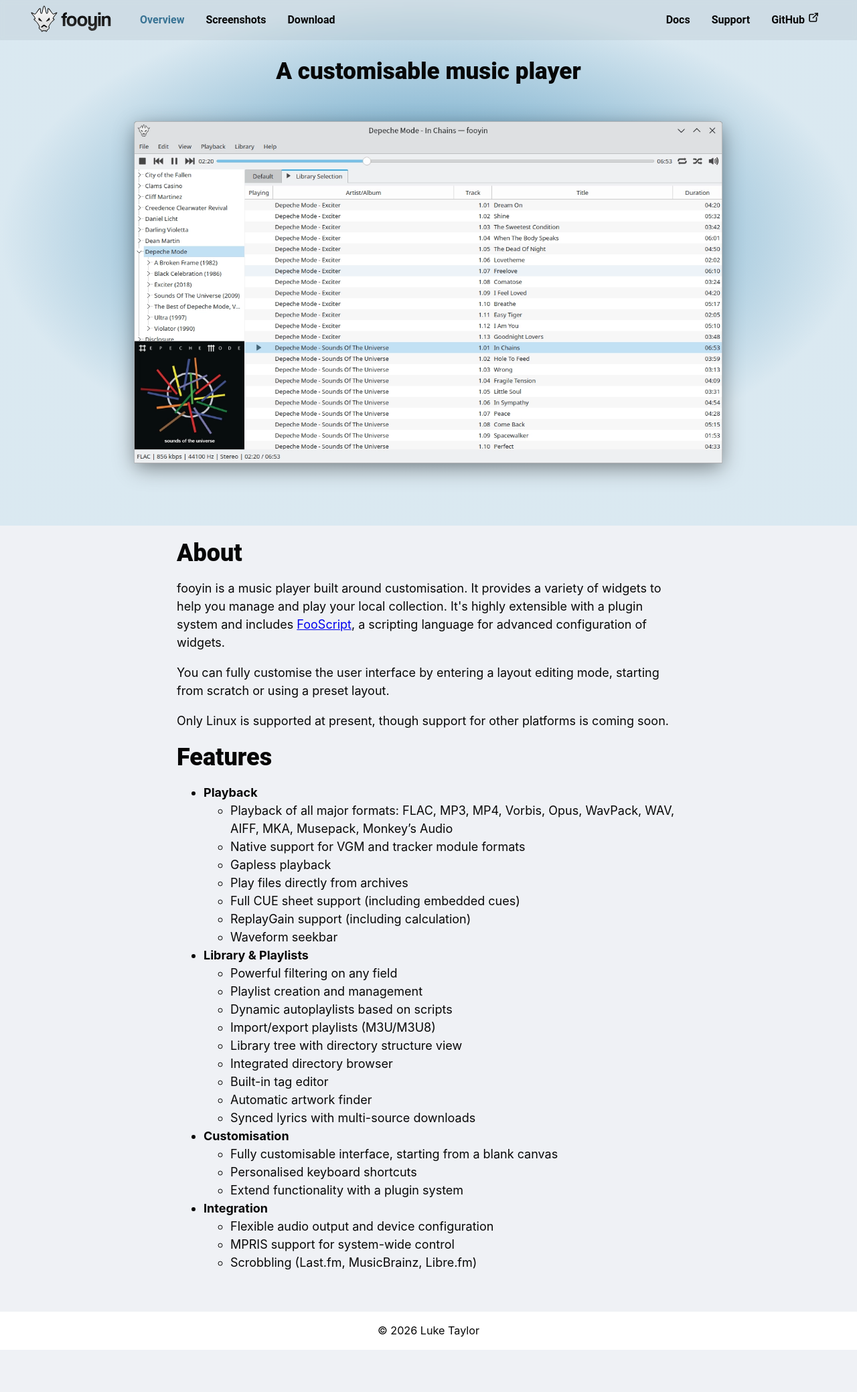
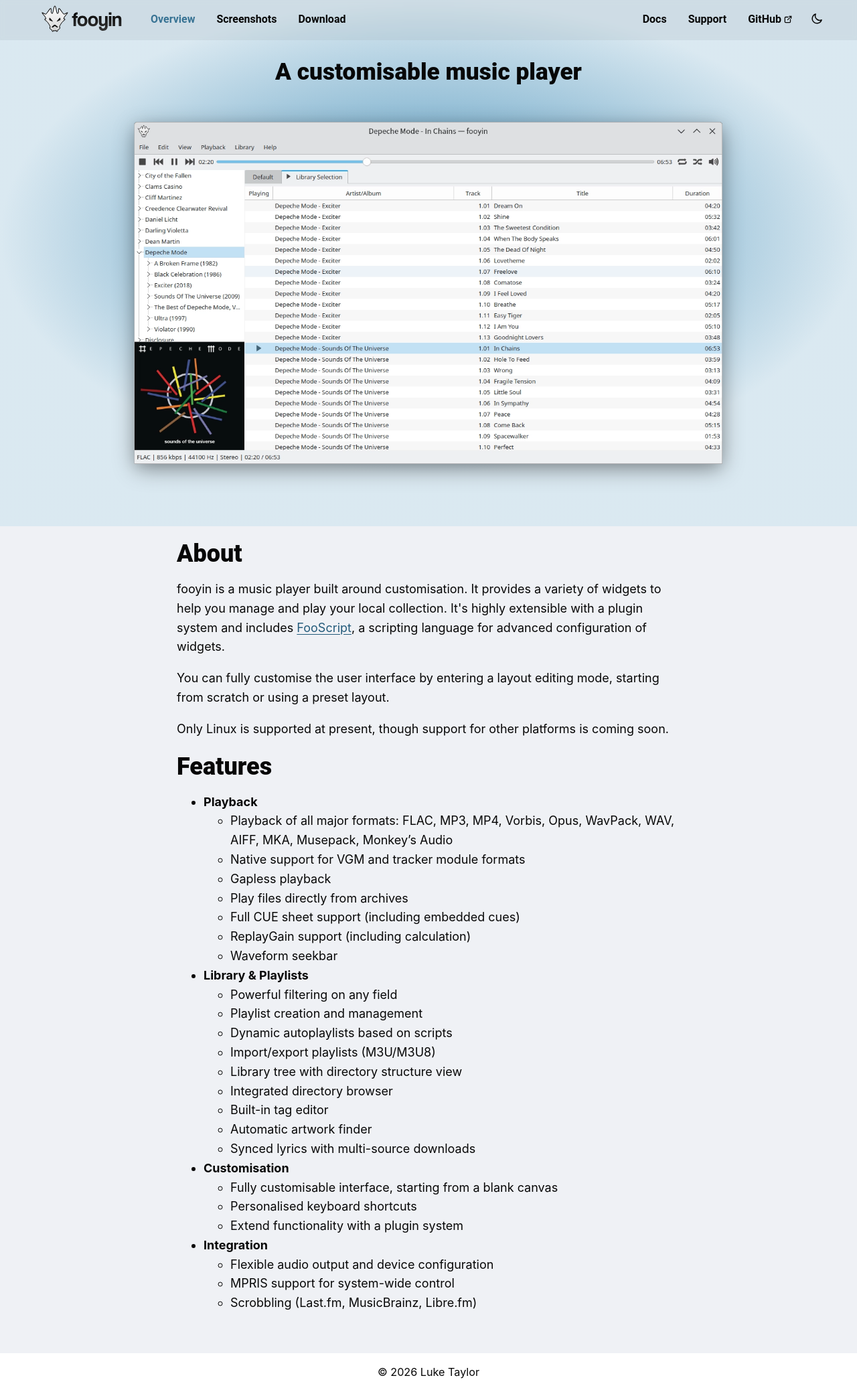
Before and after one commit to fooyin/fooyin.org, a Jekyll site: the page built from pages/home.html, in a window 1280 px wide. Shown: the whole page at 67% size. Built offline with Jekyll 4.4.1, drawn with Linux system fonts in a browser that asks for light colours; before the commit the page ends 2016 px from its top, so only the background shows below that.

Commit message:
Add theme toggle and improve CSS structure

```diff
--- a/_includes/header.html
+++ b/_includes/header.html
@@ -25,6 +25,17 @@
                         }}</a>
                 </li>
                 {% endfor %}
+                <li class="theme-item">
+                    <button class="theme-toggle" type="button" aria-label="Switch to dark mode" title="Switch to dark mode">
+                        <svg class="theme-icon theme-icon-sun" aria-hidden="true" viewBox="0 0 24 24">
+                            <circle cx="12" cy="12" r="4"></circle>
+                            <path d="M12 2v2M12 20v2M4.93 4.93l1.42 1.42M17.66 17.66l1.41 1.41M2 12h2M20 12h2M4.93 19.07l1.42-1.41M17.66 6.34l1.41-1.41"></path>
+                        </svg>
+                        <svg class="theme-icon theme-icon-moon" aria-hidden="true" viewBox="0 0 24 24">
+                            <path d="M20.5 14.1A8 8 0 0 1 9.9 3.5 8.5 8.5 0 1 0 20.5 14.1Z"></path>
+                        </svg>
+                    </button>
+                </li>
             </ul>
         </nav>
     </div>
--- a/_layouts/default.html
+++ b/_layouts/default.html
@@ -19,10 +19,11 @@
 	<link rel="icon" href="/assets/favicon.png" sizes="any">
 	<link rel="icon" href="/assets/favicon.svg" type="image/svg+xml">
 	<link rel="shortcut icon" href="/favicon.ico">
-	<link rel="stylesheet" href="/assets/css/main.css?v=4">
+	<script src="/assets/js/theme.js"></script>
+	<link rel="stylesheet" href="/assets/css/main.css?v=5">
 </head>
 
-<body>
+<body{% if page.url == "/" %} class="home"{% endif %}>
 	{{ content }}
 </body>
 
--- a/assets/css/main.css
+++ b/assets/css/main.css
@@ -1,5 +1,5 @@
 :root {
-  color-scheme: light dark;
+  color-scheme: light;
 
   --base-color: hsl(220, 23.1%, 94.9%);
   --base-color-text: hsl(0, 0%, 2.7%);
@@ -7,69 +7,118 @@
 
   --primary-color: hsl(201.6, 45.1%, 40%);
   --primary-color-text: hsl(0, 0%, 100%, 0.9);
+  --link-color: hsl(201.6, 55%, 31%);
 
   --navbar-link-color: hsl(0, 0%, 2.7%);
   --navbar-link-active-color: hsl(201.6, 45.1%, 40%);
 
   --base-shadow: 0 0 4px hsl(0, 0%, 0%, 0.2);
-  --background-color: hsl(225.7, 33.3%, 87.6%);
   --navbar-background-color: hsl(220, 23%, 100%);
   --footer-color: var(--base-color-text);
   --footer-background-color: var(--navbar-background-color);
 
   --button-background-color: hsl(0, 0%, 100%);
+  --icon-filter: none;
+  --focus-color: hsl(201.6, 65%, 35%);
+  --home-header-background: hsla(210, 9%, 60%, 0.15);
+  --feature-background: radial-gradient(
+    ellipse closest-side at 50% 45%,
+    hsl(201.6, 45.1%, 60%),
+    hsl(201.6, 45.1%, 70%),
+    hsl(201.6, 45.1%, 90%)
+  );
 
   --default-font-family: -apple-system, BlinkMacSystemFont, "Segoe UI", Roboto,
     Oxygen-Sans, Ubuntu, Cantarell, sans-serif;
   --header-font-family: Roboto, sans-serif;
 }
 
-.nav-logo.dark-logo {
-  display: none;
+:root[data-theme="dark"] {
+  color-scheme: dark;
+  --base-color: hsl(210, 9.3%, 21.2%);
+  --base-color-text: hsl(0, 0%, 100%, 0.9);
+  --base-color-text-title: hsl(0, 0%, 100%, 0.9);
+  --navbar-link-color: hsl(0, 0%, 100%, 0.9);
+  --navbar-link-active-color: hsl(201.6, 45.1%, 70%);
+  --base-shadow: 0 0 4px hsl(0, 0%, 0%, 0.4);
+  --navbar-background-color: hsl(210, 9.3%, 28.2%);
+  --footer-color: var(--base-color-text);
+  --footer-background-color: var(--navbar-background-color);
+  --button-background-color: hsl(210, 5%, 21%);
+  --link-color: hsl(201.6, 62%, 72%);
+  --icon-filter: invert(100%);
+  --focus-color: hsl(201.6, 70%, 72%);
+  --home-header-background: hsla(210, 9%, 56%, 0.15);
+  --feature-background: radial-gradient(
+    ellipse closest-side at 50% 45%,
+    hsl(201.6, 45.1%, 40%),
+    hsl(201.6, 45.1%, 30%),
+    hsl(201.6, 45.1%, 10%)
+  );
 }
 
 @media (prefers-color-scheme: dark) {
-  :root {
+  :root:not([data-theme]) {
+    color-scheme: dark;
     --base-color: hsl(210, 9.3%, 21.2%);
     --base-color-text: hsl(0, 0%, 100%, 0.9);
     --base-color-text-title: hsl(0, 0%, 100%, 0.9);
-
     --navbar-link-color: hsl(0, 0%, 100%, 0.9);
     --navbar-link-active-color: hsl(201.6, 45.1%, 70%);
-
     --base-shadow: 0 0 4px hsl(0, 0%, 0%, 0.4);
-    --background-color: hsl(210, 9.3%, 21.2%);
     --navbar-background-color: hsl(210, 9.3%, 28.2%);
     --footer-color: var(--base-color-text);
     --footer-background-color: var(--navbar-background-color);
+    --button-background-color: hsl(210, 5%, 21%);
+    --link-color: hsl(201.6, 62%, 72%);
+    --icon-filter: invert(100%);
+    --focus-color: hsl(201.6, 70%, 72%);
+    --home-header-background: hsla(210, 9%, 56%, 0.15);
+    --feature-background: radial-gradient(
+      ellipse closest-side at 50% 45%,
+      hsl(201.6, 45.1%, 40%),
+      hsl(201.6, 45.1%, 30%),
+      hsl(201.6, 45.1%, 10%)
+    );
+  }
+}
 
-    --button-background-color: hsl(210, 5%, 21%);
-  }
+*,
+*::before,
+*::after {
+  box-sizing: border-box;
+}
 
-  .nav-logo {
-    display: none;
-  }
-
-  .nav-logo.dark-logo {
-    display: initial;
-  }
-
-  #toggle-nav-btn {
-    filter: invert(150%);
-  }
+.nav-logo.dark-logo,
+.img.feature-img-dark,
+.theme-icon-sun {
+  display: none;
 }
 
 body {
   font-family: var(--default-font-family);
   font-size: 18px;
-
   background-color: var(--base-color);
   color: var(--base-color-text);
+  margin: 0;
+  min-height: 100vh;
+  overflow-x: hidden;
+}
 
-  margin: 0px;
-  width: 100vw;
-  max-width: 100vw;
-  overflow-x: hidden;
+a {
+  color: var(--link-color);
+  text-underline-offset: 0.15em;
+}
+
+a:hover {
+  text-decoration-thickness: 2px;
+}
+
+a:focus-visible,
+button:focus-visible,
+label:focus-visible {
+  outline: 3px solid var(--focus-color);
+  outline-offset: 3px;
 }
 
 h1,
@@ -84,15 +133,15 @@
 }
 
 h1 {
-  font-size: 42px;
+  font-size: clamp(2.25rem, 5vw, 2.625rem);
 }
 
 h2 {
-  font-size: 36px;
+  font-size: clamp(1.8rem, 4vw, 2.25rem);
 }
 
 h3 {
-  font-size: 28px;
+  font-size: clamp(1.45rem, 3vw, 1.75rem);
 }
 
 h4 {
@@ -112,17 +161,17 @@
 }
 
 .container {
-  width: 1200px;
+  width: 100%;
   max-width: 1200px;
+  padding-inline: 16px;
   margin: auto;
   overflow: visible;
 }
 
 .container-text {
   width: 100%;
-  box-sizing: border-box;
-  padding: 0 24px;
   max-width: 800px;
+  padding-inline: 24px;
   margin: auto;
   overflow: visible;
 }
@@ -151,7 +200,7 @@
 }
 
 header {
-  width: 100vw;
+  width: 100%;
   height: 60px;
   background-color: var(--navbar-background-color);
   display: flex;
@@ -179,28 +228,7 @@
 ul,
 ol {
   text-rendering: optimizeLegibility;
-  line-height: 1.5;
-}
-
-@media (min-width: 1400px) {
-  .container > :first-child {
-    padding-left: 0px;
-  }
-  .container > :last-child:not(a.btn) {
-    padding-right: 0px;
-  }
-}
-
-@media (max-width: 1250px) {
-  body {
-    width: auto;
-  }
-
-  .container {
-    width: auto;
-    padding-left: 16px;
-    padding-right: 16px;
-  }
+  line-height: 1.6;
 }
 
 #nav-container {
@@ -229,7 +257,6 @@
   display: flex;
   justify-content: space-between;
   align-items: center;
-  padding-right: 1rem;
 }
 
 nav a {
@@ -274,21 +301,76 @@
   color: var(--navbar-link-active-color);
 }
 
+.theme-item {
+  display: flex;
+  align-items: center;
+}
+
+.theme-toggle {
+  width: 2.5rem;
+  height: 2.5rem;
+  border: 0;
+  border-radius: 0.25rem;
+  background: transparent;
+  color: var(--navbar-link-color);
+  cursor: pointer;
+  display: grid;
+  place-items: center;
+  padding: 0;
+}
+
+.theme-toggle:hover {
+  background-color: hsla(0, 0%, 50%, 10%);
+  color: var(--navbar-link-active-color);
+}
+
+.theme-icon {
+  width: 1.25rem;
+  height: 1.25rem;
+  fill: none;
+  stroke: currentColor;
+  stroke-width: 1.8;
+  stroke-linecap: round;
+  stroke-linejoin: round;
+}
+
 .external-link:after {
   content: "";
-  width: 18px;
-  height: 18px;
-  margin-left: 4px;
+  width: 14px;
+  height: 14px;
+  margin-left: 3px;
   background-image: url("/assets/icons/external-link.svg");
   background-position: center;
   background-repeat: no-repeat;
   background-size: contain;
   display: inline-block;
+  filter: var(--icon-filter);
+  vertical-align: -0.1em;
+}
+
+:root[data-theme="dark"] .nav-logo:not(.dark-logo),
+:root[data-theme="dark"] .feature-img-light,
+:root[data-theme="dark"] .theme-icon-moon {
+  display: none;
+}
+
+:root[data-theme="dark"] .nav-logo.dark-logo,
+:root[data-theme="dark"] .feature-img-dark,
+:root[data-theme="dark"] .theme-icon-sun {
+  display: block;
 }
 
 @media (prefers-color-scheme: dark) {
-  nav a[href^="http"]:after {
-    filter: invert(100%);
+  :root:not([data-theme]) .nav-logo:not(.dark-logo),
+  :root:not([data-theme]) .feature-img-light,
+  :root:not([data-theme]) .theme-icon-moon {
+    display: none;
+  }
+
+  :root:not([data-theme]) .nav-logo.dark-logo,
+  :root:not([data-theme]) .feature-img-dark,
+  :root:not([data-theme]) .theme-icon-sun {
+    display: block;
   }
 }
 
@@ -310,6 +392,7 @@
     padding: 1.2rem;
     margin-top: -0.2rem;
     margin-right: -1rem;
+    filter: var(--icon-filter);
   }
 
   #toggle-nav-btn:hover {
@@ -343,6 +426,10 @@
     width: 100%;
   }
 
+nav ul li.theme-item {
+    padding: 14px 0 10px 1.5rem;
+  }
+
   nav ul a {
     width: 100%;
     display: block;
@@ -374,6 +461,10 @@
   font-weight: bold;
 }
 
+.btn:hover {
+  transform: translateY(-1px);
+}
+
 .btn.btn-download {
   background-color: var(--navbar-background-color);
   text-align: center;
@@ -396,8 +487,8 @@
 .image-grid {
   list-style: none;
   display: grid;
-  grid-template-columns: repeat(auto-fit, minmax(300px, 1fr));
-  gap: 10px;
+  grid-template-columns: repeat(auto-fit, minmax(min(300px, 100%), 1fr));
+  gap: 16px;
   padding: 0;
 }
 
@@ -423,3 +514,56 @@
   color: var(--base-color-text);
   text-align: center;
 }
+
+/* Home page */
+
+body.home header {
+  box-shadow: none;
+  margin-bottom: -60px;
+  background-color: var(--home-header-background);
+  -webkit-backdrop-filter: blur(3px);
+  backdrop-filter: blur(3px);
+  position: relative;
+  z-index: 1;
+}
+
+.feature {
+  display: flex;
+  flex-direction: column;
+  justify-content: center;
+  align-items: center;
+  background: var(--feature-background);
+  padding-top: 50px;
+  overflow: hidden;
+}
+
+.feature h2 {
+  font-size: clamp(1.75rem, 4vw, 2.2rem);
+  margin: 36px 24px 8px;
+  text-align: center;
+}
+
+.feature-container {
+  margin: 10px 16px 40px;
+}
+
+.feature-img {
+  max-height: 600px;
+}
+
+input#toggle-nav:checked ~ header {
+  background-color: var(--navbar-background-color);
+}
+
+@media (prefers-reduced-motion: no-preference) {
+  body,
+  header,
+  footer,
+  .theme-toggle {
+    transition:
+      background-color 180ms ease,
+      color 180ms ease,
+      border-color 180ms ease,
+      transform 180ms ease;
+  }
+}
--- /dev/null
+++ b/assets/js/theme.js
@@ -0,0 +1,59 @@
+(function () {
+  "use strict";
+
+  const storageKey = "fooyin-theme";
+  const root = document.documentElement;
+  let savedTheme;
+
+  try {
+    savedTheme = localStorage.getItem(storageKey);
+  } catch (error) {
+    savedTheme = null;
+  }
+
+  if (savedTheme === "light" || savedTheme === "dark") {
+    root.dataset.theme = savedTheme;
+  }
+
+  function currentTheme() {
+    if (root.dataset.theme) {
+      return root.dataset.theme;
+    }
+
+    return window.matchMedia("(prefers-color-scheme: dark)").matches
+      ? "dark"
+      : "light";
+  }
+
+  function updateToggle(toggle) {
+    const nextTheme = currentTheme() === "dark" ? "light" : "dark";
+    const label = "Switch to " + nextTheme + " mode";
+
+    toggle.setAttribute("aria-label", label);
+    toggle.setAttribute("title", label);
+    toggle.setAttribute("aria-pressed", currentTheme() === "dark");
+  }
+
+  document.addEventListener("DOMContentLoaded", function () {
+    var toggle = document.querySelector(".theme-toggle");
+
+    if (!toggle) {
+      return;
+    }
+
+    updateToggle(toggle);
+
+    toggle.addEventListener("click", function () {
+      var nextTheme = currentTheme() === "dark" ? "light" : "dark";
+      root.dataset.theme = nextTheme;
+
+      try {
+        localStorage.setItem(storageKey, nextTheme);
+      } catch (error) {
+        // The selected theme still applies for this page when storage is unavailable.
+      }
+
+      updateToggle(toggle);
+    });
+  });
+})();
--- a/pages/home.html
+++ b/pages/home.html
@@ -6,62 +6,13 @@
 
 {% include header.html %}
 
-<style>
-    header {
-        box-shadow: none;
-        margin-bottom: -60px;
-        background-color: hsla(210, 9%, 60%, 0.15);
-        -webkit-backdrop-filter: blur(3px);
-        backdrop-filter: blur(3px);
-    }
-
-    .feature {
-        display: flex;
-        flex-direction: column;
-        justify-content: center;
-        align-items: center;
-        background: radial-gradient(ellipse closest-side at 50% 45%, hsl(201.6, 45.1%, 60%), hsl(201.6, 45.1%, 70%), hsl(201.6, 45.1%, 90%));
-        padding-top: 50px;
-        padding-bottom: 0px;
-        overflow: hidden;
-    }
-
-    @media (prefers-color-scheme: dark) {
-        header {
-            background-color: hsla(210, 9%, 56%, 0.15);
-        }
-
-        .feature {
-            background: radial-gradient(ellipse closest-side at 50% 45%, hsl(201.6, 45.1%, 40%), hsl(201.6, 45.1%, 30%), hsl(201.6, 45.1%, 10%));
-        }
-    }
-
-    .feature h2 {
-        font-size: 35px;
-        margin: 36px 50px 8px;
-        text-align: center;
-    }
-
-    .feature-container {
-        margin: 10px 0 40px 0;
-    }
-
-    .feature-img {
-        max-height: 600px;
-    }
-
-    input#toggle-nav:checked~header {
-        background-color: var(--navbar-background-color);
-    }
-</style>
-
 <div class="feature">
     <h2>A customisable music player</h2>
     <div class="feature-container">
-        <picture>
-            <source srcset="/assets/images/simple-dark.webp" media="(prefers-color-scheme: dark)" />
-            <img class="img feature-img" src="/assets/images/simple.webp" alt="Screenshot of simple layout" />
-        </picture>
+        <img class="img feature-img feature-img-light" src="/assets/images/simple.webp"
+            alt="Screenshot of the fooyin simple layout in light mode">
+        <img class="img feature-img feature-img-dark" src="/assets/images/simple-dark.webp"
+            alt="Screenshot of the fooyin simple layout in dark mode">
     </div>
 </div>
 
```
